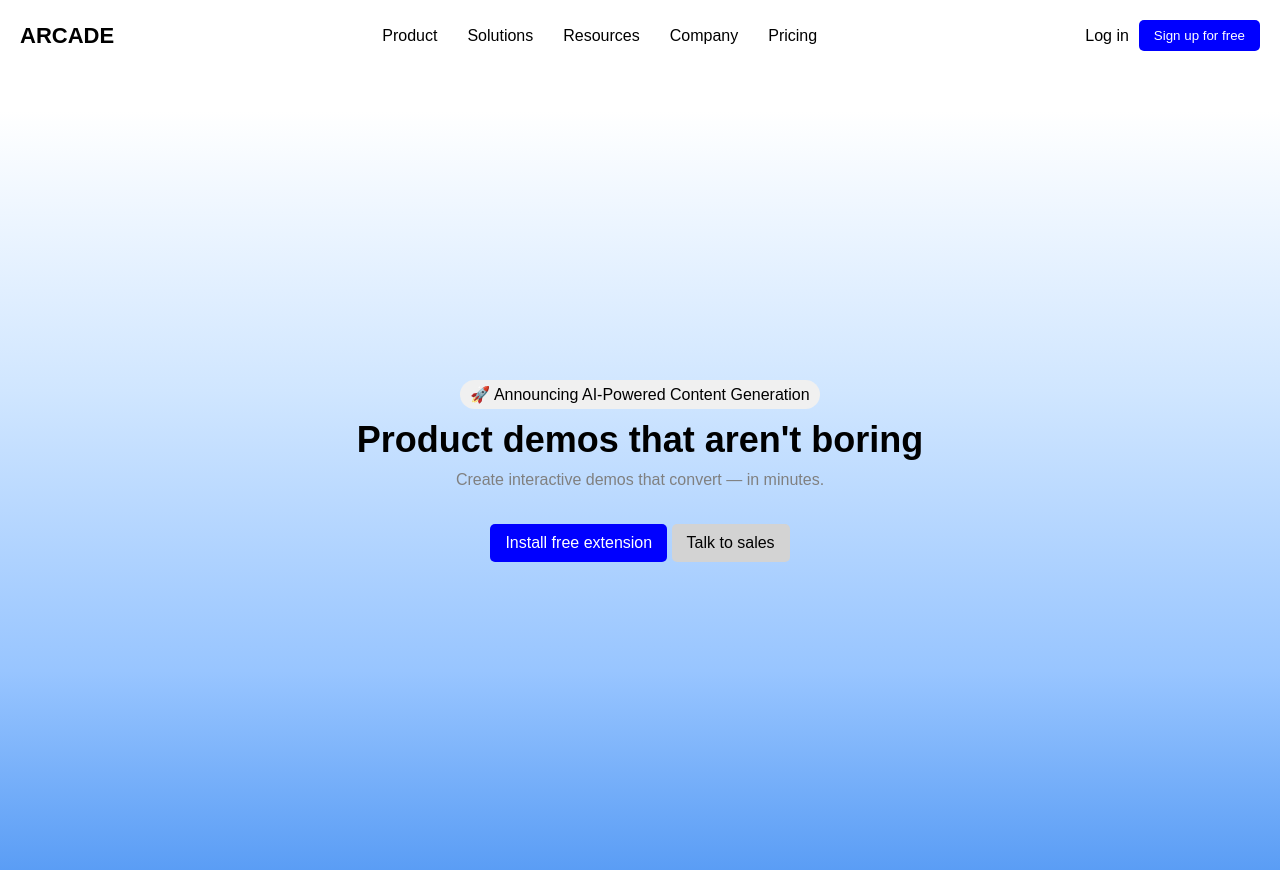
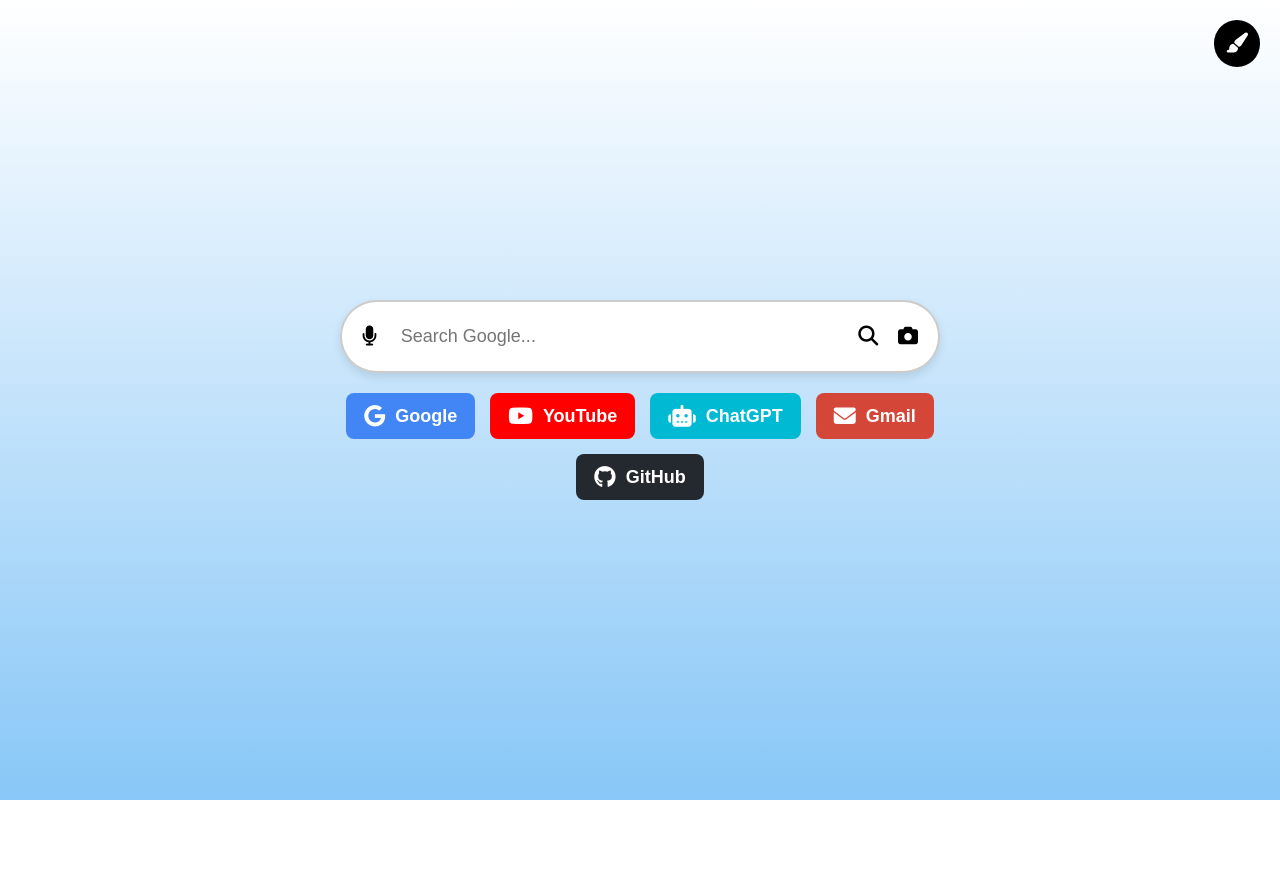
Before and after one commit to SHADOWX20ninja/SHADOW, a plain HTML site: page index.html in a window 1280 px wide. After the commit the page ends 800 px from the top, so only its background shows below. Drawn offline with Linux system fonts and the light colour scheme.

Commit message:
Add files via upload

```diff
--- a/index.html
+++ b/index.html
@@ -3,34 +3,57 @@
 <head>
     <meta charset="UTF-8">
     <meta name="viewport" content="width=device-width, initial-scale=1.0">
-    <title>Arcade Style Landing Page</title>
+    <title>Custom Chrome Homepage</title>
     <link rel="stylesheet" href="style.css">
+
+    <!-- FontAwesome Icons -->
+    <link rel="stylesheet" href="https://cdnjs.cloudflare.com/ajax/libs/font-awesome/6.4.2/css/all.min.css">
 </head>
 <body>
-    <nav class="navbar">
-        <div class="logo">ARCADE</div>
-        <ul class="nav-links">
-            <li><a href="#">Product</a></li>
-            <li><a href="#">Solutions</a></li>
-            <li><a href="#">Resources</a></li>
-            <li><a href="#">Company</a></li>
-            <li><a href="#">Pricing</a></li>
-        </ul>
-        <div class="buttons">
-            <button class="login">Log in</button>
-            <button class="signup">Sign up for free</button>
+    <!-- Theme Settings Button -->
+    <button id="theme-toggle"><i class="fa-solid fa-paint-brush"></i></button>
+
+    <!-- Theme Selector Popup -->
+    <div id="theme-popup">
+        <h3>Choose a Theme</h3>
+        <div class="color-options">
+            <div class="color-box" data-color="#ffffff, #88c7f7"></div>
+            <div class="color-box" data-color="#1e1e1e, #505050"></div>
+            <div class="color-box" data-color="#ff9966, #ff5e62"></div>
+            <div class="color-box" data-color="#4a90e2, #145da0"></div>
+            <div class="color-box" data-color="#ffcc00, #ff6600"></div>
         </div>
-    </nav>
+        <button id="close-theme">Close</button>
+    </div>
 
-    <header class="hero">
-        <p class="announcement">🚀 Announcing AI-Powered Content Generation</p>
-        <h1>Product demos that aren't boring</h1>
-        <p class="subtitle">Create interactive demos that convert — in minutes.</p>
-        <div class="cta-buttons">
-            <button class="install">Install free extension</button>
-            <button class="talk">Talk to sales</button>
+    <div class="container">
+        <!-- Search Bar -->
+        <div class="search-box">
+            <button onclick="startVoiceSearch()"><i class="fa-solid fa-microphone"></i></button>
+            <input type="text" id="search" placeholder="Search Google...">
+            <button onclick="searchGoogle()"><i class="fa-solid fa-magnifying-glass"></i></button>
+            <button onclick="openGoogleLens()"><i class="fa-solid fa-camera"></i></button>
         </div>
-    </header>
+
+        <!-- Quick Links -->
+        <div class="quick-links">
+            <a href="https://www.google.com" target="_blank" class="google">
+                <i class="fa-brands fa-google"></i> Google
+            </a>
+            <a href="https://www.youtube.com" target="_blank" class="youtube">
+                <i class="fa-brands fa-youtube"></i> YouTube
+            </a>
+            <a href="https://chat.openai.com" target="_blank" class="chatgpt">
+                <i class="fa-solid fa-robot"></i> ChatGPT
+            </a>
+            <a href="https://mail.google.com" target="_blank" class="gmail">
+                <i class="fa-solid fa-envelope"></i> Gmail
+            </a>
+            <a href="https://github.com" target="_blank" class="github">
+                <i class="fa-brands fa-github"></i> GitHub
+            </a>
+        </div>
+    </div>
 
     <script src="script.js"></script>
 </body>
--- a/script.js
+++ b/script.js
@@ -1,3 +1,47 @@
-document.addEventListener("DOMContentLoaded", function () {
-    console.log("Website Loaded!");
+// Function to search Google
+function searchGoogle() {
+    let query = document.getElementById("search").value;
+    if (query) {
+        window.location.href = `https://www.google.com/search?q=${query}`;
+    }
+}
+
+// Function to start voice search
+function startVoiceSearch() {
+    let recognition = new (window.SpeechRecognition || window.webkitSpeechRecognition)();
+    recognition.lang = "en-US";
+    recognition.start();
+
+    recognition.onresult = function(event) {
+        let transcript = event.results[0][0].transcript;
+        document.getElementById("search").value = transcript;
+        searchGoogle();
+    };
+
+    recognition.onerror = function(event) {
+        alert("Voice recognition failed. Please try again.");
+    };
+}
+
+// Function to open Google Lens
+function openGoogleLens() {
+    window.open("https://lens.google.com", "_blank");
+}
+
+// Theme Changer
+document.getElementById("theme-toggle").addEventListener("click", function() {
+    document.getElementById("theme-popup").style.display = "block";
 });
+
+document.getElementById("close-theme").addEventListener("click", function() {
+    document.getElementById("theme-popup").style.display = "none";
+});
+
+// Apply selected theme
+document.querySelectorAll(".color-box").forEach(box => {
+    box.style.background = `linear-gradient(to bottom, ${box.getAttribute("data-color")})`;
+    box.addEventListener("click", function() {
+        document.body.style.background = `linear-gradient(to bottom, ${this.getAttribute("data-color")})`;
+        document.getElementById("theme-popup").style.display = "none";
+    });
+});
--- a/style.css
+++ b/style.css
@@ -1,4 +1,4 @@
-/* Reset default styles */
+/* General Reset */
 * {
     margin: 0;
     padding: 0;
@@ -6,105 +6,184 @@
     font-family: Arial, sans-serif;
 }
 
-/* Navigation Bar */
-.navbar {
+/* Smooth Page Load Animation */
+body {
+    background: linear-gradient(to bottom, #ffffff, #88c7f7);
+    height: 100vh;
+    display: flex;
+    align-items: center;
+    justify-content: center;
+    flex-direction: column;
+    opacity: 0;
+    animation: fadeIn 1.2s ease-in-out forwards;
+    position: relative;
+}
+
+/* Container */
+.container {
+    text-align: center;
+    width: 50%;
+    max-width: 600px;
+    z-index: 10;
+}
+
+/* Search Bar */
+.search-box {
     display: flex;
     justify-content: space-between;
     align-items: center;
-    padding: 20px;
-    background-color: white;
-    box-shadow: 0 2px 10px rgba(0, 0, 0, 0.1);
+    background: white;
+    padding: 12px;
+    border-radius: 40px;
+    box-shadow: 0 4px 10px rgba(0, 0, 0, 0.1);
+    width: 100%;
+    transition: all 0.3s ease-in-out;
+    border: 2px solid rgba(0, 0, 0, 0.2); /* Ensures visibility */
 }
 
-.logo {
-    font-size: 22px;
-    font-weight: bold;
+/* Search Input */
+.search-box input {
+    border: none;
+    outline: none;
+    width: 80%;
+    padding: 12px;
+    font-size: 18px;
+    transition: all 0.3s ease;
+    color: black; /* Ensures text is visible */
+    background: transparent;
 }
 
-.nav-links {
-    list-style: none;
-    display: flex;
+/* Expands & Glows on Focus */
+.search-box input:focus {
+    width: 85%;
+    box-shadow: 0 0 12px rgba(0, 0, 255, 0.5);
 }
 
-.nav-links li {
-    margin: 0 15px;
+/* Search Icons */
+.search-box button {
+    border: none;
+    background: none;
+    cursor: pointer;
+    font-size: 20px;
+    padding: 8px;
+    border-radius: 50%;
+    transition: background 0.2s ease-in-out, transform 0.2s;
+    color: black; /* Ensures icons are visible */
 }
 
-.nav-links a {
-    text-decoration: none;
-    color: black;
-    font-weight: 500;
+.search-box button:hover {
+    background: rgba(0, 0, 0, 0.1);
+    transform: scale(1.1);
 }
 
-.buttons {
+/* Quick Links */
+.quick-links {
+    margin-top: 20px;
     display: flex;
-    gap: 10px;
+    flex-wrap: wrap;
+    justify-content: center;
+    gap: 15px;
 }
 
-.login {
-    background: none;
-    border: none;
-    font-size: 16px;
-    cursor: pointer;
+/* App Buttons */
+.quick-links a {
+    text-decoration: none;
+    font-size: 18px;
+    font-weight: bold;
+    padding: 12px 18px;
+    border-radius: 8px;
+    display: inline-flex;
+    align-items: center;
+    gap: 10px;
+    color: white;
+    transition: transform 0.2s ease, box-shadow 0.2s ease;
 }
 
-.signup {
-    background-color: blue;
-    color: white;
-    padding: 8px 15px;
-    border: none;
-    border-radius: 5px;
-    cursor: pointer;
+/* Google Button */
+.quick-links .google {
+    background-color: #4285F4; /* Google Blue */
 }
 
-/* Hero Section */
-.hero {
-    text-align: center;
-    padding: 60px;
-    background: linear-gradient(to bottom, #ffffff 5%, #d0e6ff 40%, #98c5ff 75%, #5a9df5 100%);
-    height: 100vh;
-    display: flex;
-    flex-direction: column;
-    justify-content: center;
-    align-items: center;
+/* YouTube Button */
+.quick-links .youtube {
+    background-color: #FF0000; /* YouTube Red */
 }
 
-.announcement {
-    background: #f0f0f0;
-    display: inline-block;
-    padding: 5px 10px;
-    border-radius: 15px;
-    margin-bottom: 10px;
+/* ChatGPT Button */
+.quick-links .chatgpt {
+    background-color: #00B9D3; /* ChatGPT Cyan */
 }
 
-h1 {
-    font-size: 36px;
-    font-weight: bold;
-    margin-bottom: 10px;
+/* Gmail Button */
+.quick-links .gmail {
+    background-color: #D44638; /* Gmail Red */
 }
 
-.subtitle {
-    color: gray;
-    margin-bottom: 20px;
+/* GitHub Button */
+.quick-links .github {
+    background-color: #24292F; /* GitHub Dark */
 }
 
-.cta-buttons {
-    margin-top: 15px;
+/* Hover Effect for App Buttons */
+.quick-links a:hover {
+    transform: scale(1.1);
+    box-shadow: 0 4px 10px rgba(0, 0, 0, 0.3);
 }
 
-.install, .talk {
-    padding: 10px 15px;
-    border: none;
-    border-radius: 5px;
-    font-size: 16px;
-    cursor: pointer;
-}
-
-.install {
-    background-color: blue;
+/* App Icons */
+.quick-links a i {
+    font-size: 22px;
     color: white;
 }
 
-.talk {
-    background-color: lightgray;
+/* Theme Toggle Button */
+#theme-toggle {
+    position: fixed;
+    top: 20px;
+    right: 20px;
+    padding: 12px;
+    border: none;
+    border-radius: 50%;
+    background: black;
+    color: white;
+    font-size: 20px;
+    cursor: pointer;
+    z-index: 20;
 }
+
+/* Theme Selector Popup */
+#theme-popup {
+    position: fixed;
+    top: 50%;
+    left: 50%;
+    transform: translate(-50%, -50%);
+    background: white;
+    padding: 20px;
+    border-radius: 10px;
+    box-shadow: 0 5px 15px rgba(0, 0, 0, 0.2);
+    display: none;
+    text-align: center;
+    z-index: 100;
+}
+
+/* Color Options */
+.color-options {
+    display: flex;
+    justify-content: center;
+    gap: 10px;
+    margin-top: 10px;
+}
+
+.color-box {
+    width: 40px;
+    height: 40px;
+    border-radius: 50%;
+    cursor: pointer;
+    border: 2px solid white;
+}
+
+/* Fade-in Animation */
+@keyframes fadeIn {
+    from { opacity: 0; }
+    to { opacity: 1; }
+}
```
